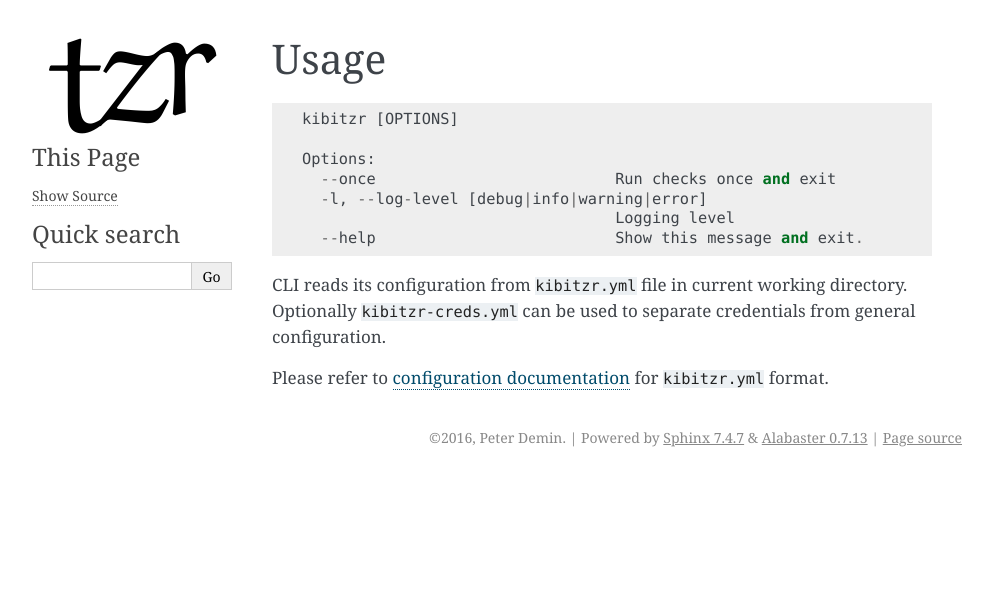
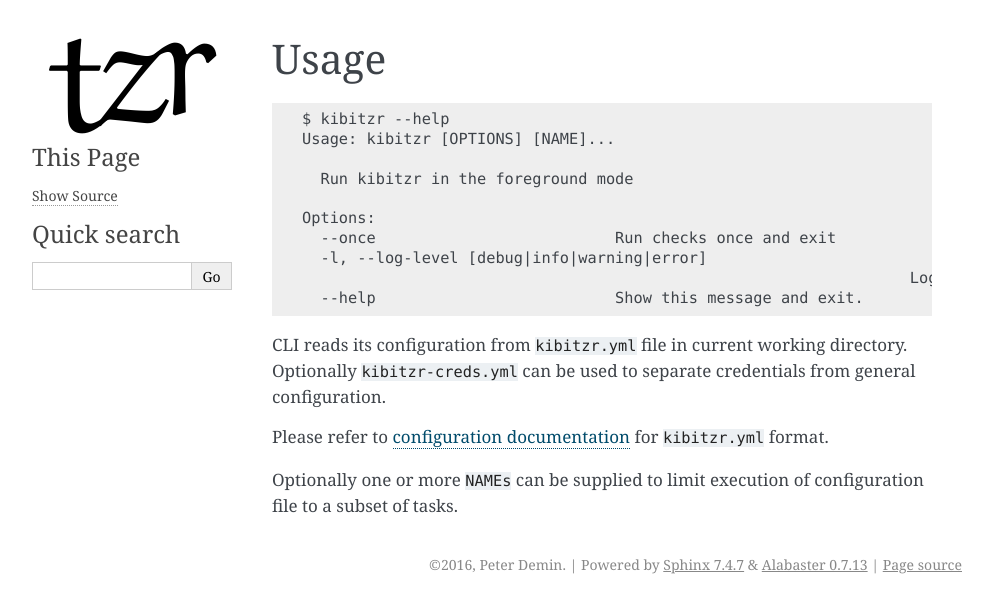
Before and after one commit to kibitzr/kibitzr, a Sphinx documentation site: the page built from docs/usage.rst, in a window 1280 px wide. Shown: the top 613 px of the page, without its empty margins (148-1141 px from the left). Built offline with Sphinx 7.4.7, drawn with Linux system fonts in a browser that asks for light colours.

Commit message:
Added doc for [NAME] cli argument

```diff
--- a/docs/usage.rst
+++ b/docs/usage.rst
@@ -4,13 +4,16 @@ Usage
 
 ::
 
-    kibitzr [OPTIONS]
+	$ kibitzr --help
+	Usage: kibitzr [OPTIONS] [NAME]...
 
-    Options:
-      --once                          Run checks once and exit
-      -l, --log-level [debug|info|warning|error]
-                                      Logging level
-      --help                          Show this message and exit.
+	  Run kibitzr in the foreground mode
+
+	Options:
+	  --once                          Run checks once and exit
+	  -l, --log-level [debug|info|warning|error]
+									  Logging level
+	  --help                          Show this message and exit.
 
 
 CLI reads its configuration from ``kibitzr.yml`` file in current working directory.
@@ -18,6 +21,9 @@ Optionally ``kibitzr-creds.yml`` can be used to separate credentials from genera
 
 Please refer to :ref:`configuration documentation <configuration>` for ``kibitzr.yml`` format.
 
+Optionally one or more ``NAMEs`` can be supplied to limit
+execution of configuration file to a subset of tasks.
+
 .. _requests: http://docs.python-requests.org/
 .. _BeautifulSoup: https://www.crummy.com/software/BeautifulSoup/
 .. _mailgun: https://mailgun.com/
```
Also changed, not shown: 1 other file.
